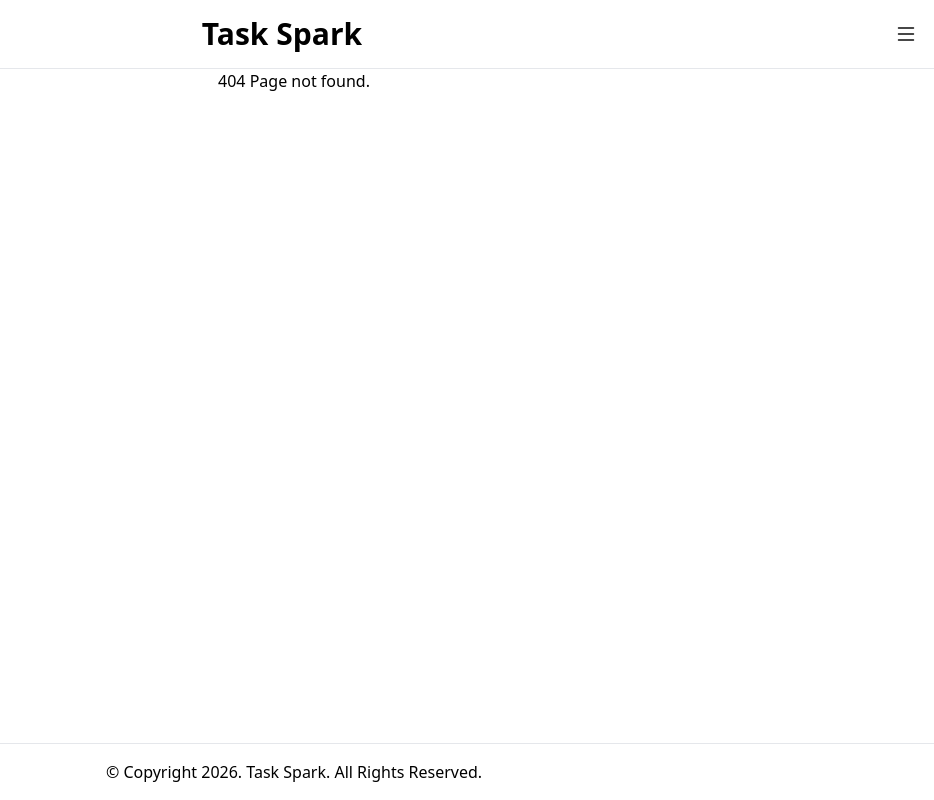
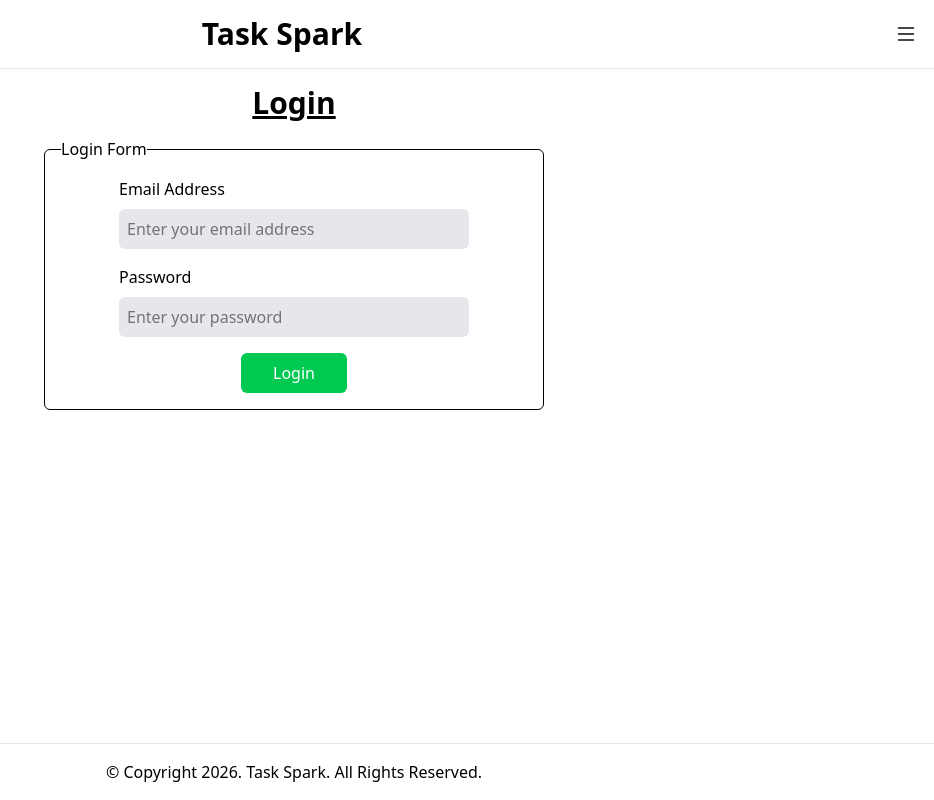
Before and after one commit to unrealblood/task-spark-dev-reactjs-frontend, a React (Vite) app: page /auth/login in a window 1280 px wide. Before the commit this address had no page. Shown: the whole page, without its empty margins (346-1280 px from the left). Built offline with nearby package versions, Linux system fonts and the light colour scheme.

Commit message:
add Login.jsx dummy component and add route of login also

```diff
--- /dev/null
+++ b/src/pages/Login.jsx
@@ -0,0 +1,63 @@
+import { useState } from "react";
+
+function Login() {
+    const [email, setEmail] = useState("");
+    const [password, setPassword] = useState("");
+    const [reactionMessage, setReactionMessage] = useState("");
+    const [reactionMessageType, setReactionMessageType] = useState("success");
+
+    async function handleSubmit(e) {
+        e.preventDefault();
+
+        const result = await registerUserMutation.mutateAsync({
+            email,
+            password
+        });
+
+        if(result.success) {
+            return;
+        }
+
+        if(result.error) {
+            setReactionMessage(result.error);
+            setReactionMessageType("error");
+            return;
+        }
+    }
+
+    return (
+        <div className="w-[500px] mx-auto mt-4">
+            <h1 className="text-center text-3xl font-bold underline">Login</h1>
+
+            <form onSubmit={handleSubmit}>
+                <fieldset className="border border-black p-4 rounded-md mt-4">
+                    <legend>Login Form</legend>
+
+                    <div className="flex flex-col justify-center items-center gap-4">
+                        <div className="flex flex-col justify-start items-start gap-2">
+                            <label htmlFor="email">Email Address</label>
+                            <input id="email" type="email" placeholder="Enter your email address" className="bg-gray-200 p-2 rounded-md w-[350px]" value={email} onChange={(e) => setEmail(e.target.value)} />
+                        </div>
+
+                        <div className="flex flex-col justify-start items-start gap-2">
+                            <label htmlFor="password">Password</label>
+                            <input id="password" type="password" placeholder="Enter your password" className="bg-gray-200 p-2 rounded-md w-[350px]" value={password} onChange={(e) => setPassword(e.target.value)} />
+                        </div>
+
+                        {(reactionMessage !== "")
+                        &&
+                        <div className={`${(reactionMessageType === "success") ? `text-green-500` : `text-red-500`} text-center`}>
+                            {reactionMessage}
+                        </div>}
+
+                        <div>
+                            <button type="submit" className="bg-green-500 text-white px-8 py-2 cursor-pointer p-2 rounded-md">Login</button>
+                        </div>
+                    </div>
+                </fieldset>
+            </form>
+        </div>
+    );
+}
+
+export { Login };
--- a/src/pages/index.jsx
+++ b/src/pages/index.jsx
@@ -2,3 +2,4 @@ export { Home } from "./Home";
 export { Contact } from "./Contact";
 export { PageNotFound } from "./PageNotFound";
 export { Register } from "./Register";
+export { Login } from "./Login";
--- a/src/routes/AllRoutes.jsx
+++ b/src/routes/AllRoutes.jsx
@@ -1,10 +1,12 @@
 import { Route, Routes } from "react-router";
-import { Contact, Home, PageNotFound, Register } from "../pages";
+import { Contact, Home, Login, PageNotFound, Register } from "../pages";
 
 function AllRoutes() {
     return (
         <Routes>
             <Route path="/auth/register" element={<Register />} />
+            <Route path="/auth/login" element={<Login />} />
+
             <Route path="/" element={<Home />} />
             <Route path="/contact" element={<Contact />} />
 
```
